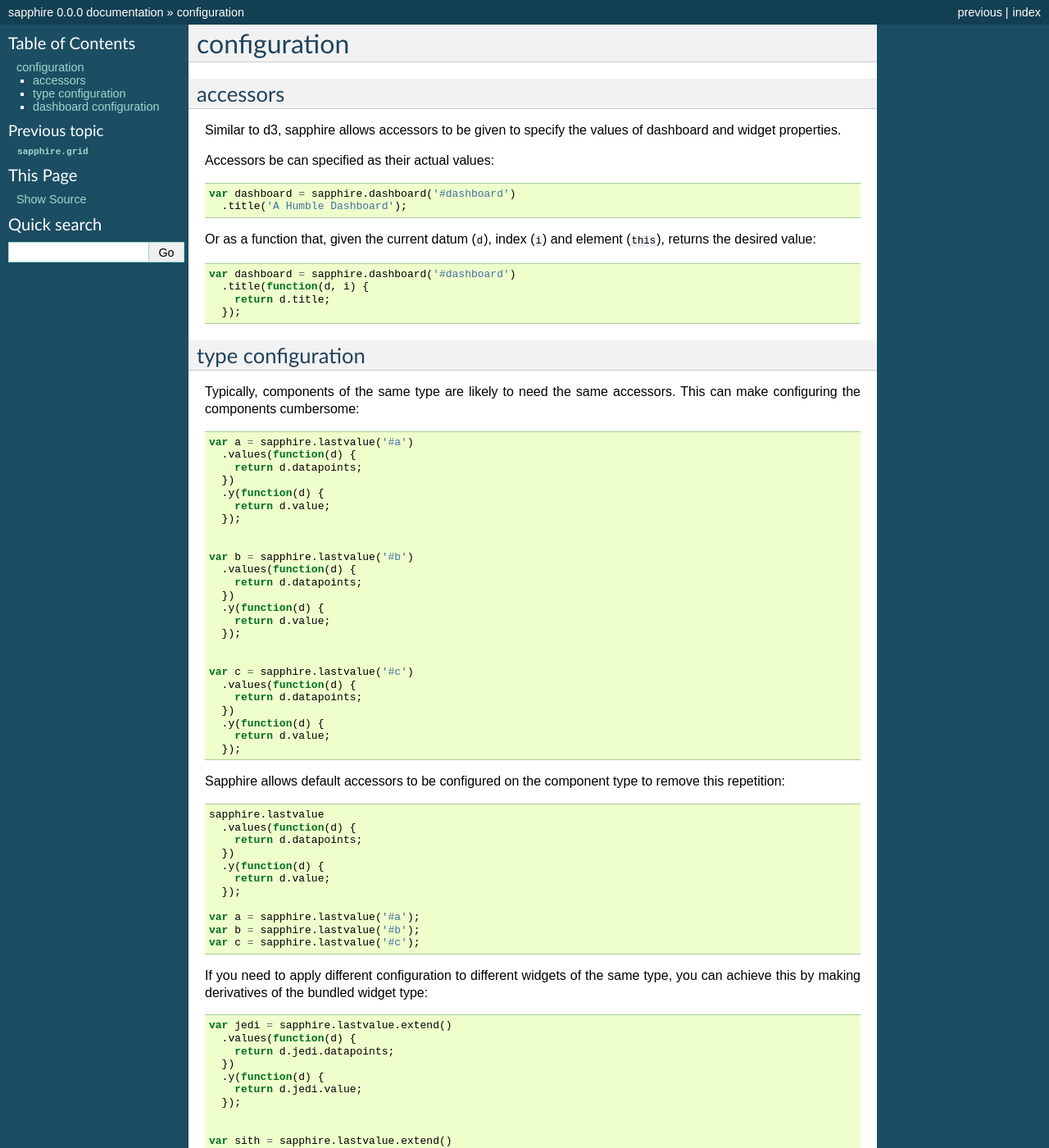
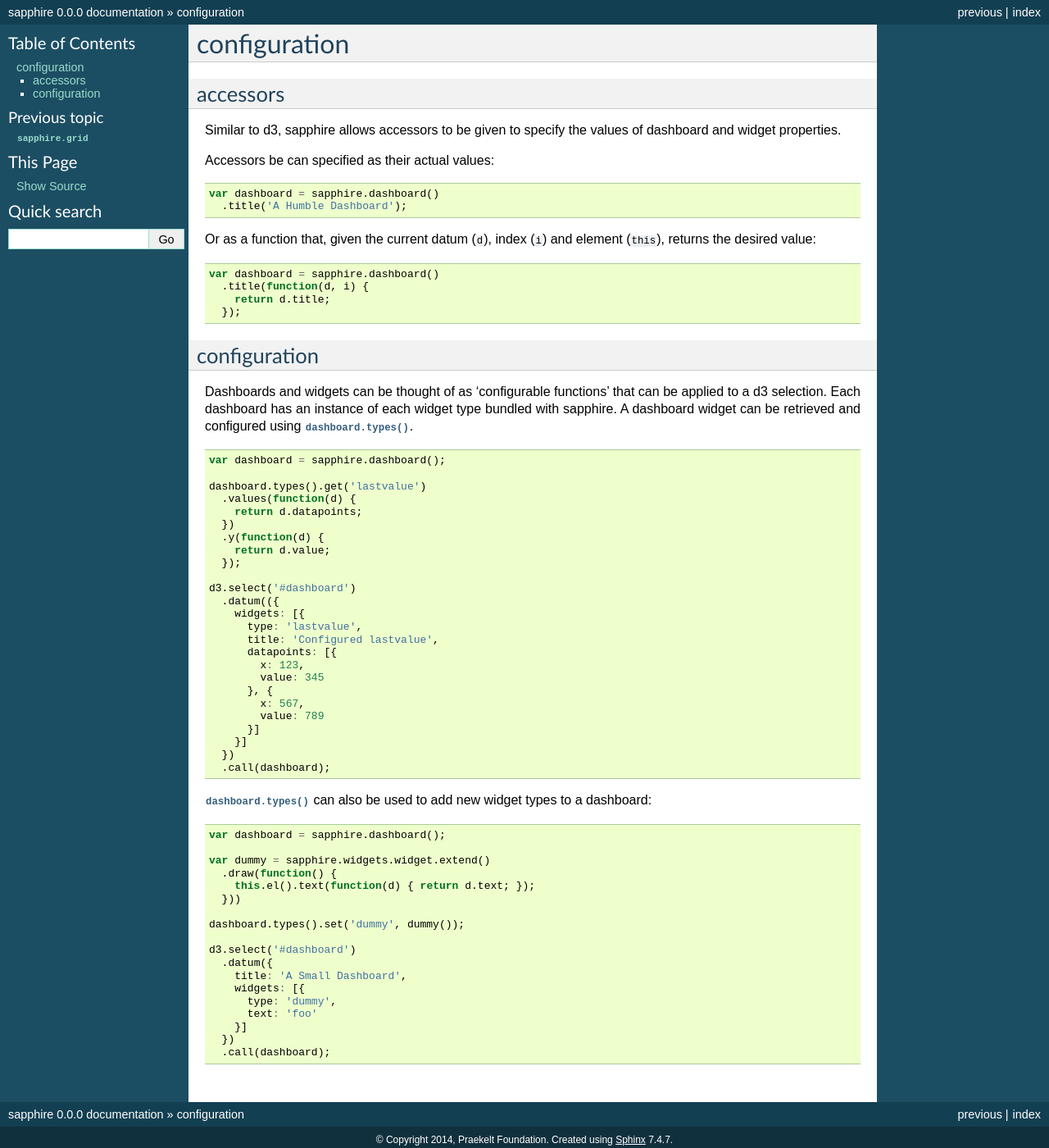
Before and after one commit to praekelt/sapphire, a Sphinx documentation site: the page built from docs/configuration.rst, in a window 1280 px wide and 1400 px high. Shown: the whole window at 82% size. Built offline with Sphinx 7.4.7, drawn with Linux system fonts in a browser that asks for light colours; some of the changed text lies outside the part shown.

Commit message:
Update documentation after change to have views accept an element when drawing

```diff
--- a/docs/configuration.rst
+++ b/docs/configuration.rst
@@ -22,101 +22,23 @@ Or as a function that, given the current datum (``d``), index (``i``) and elemen
 
 .. code-block:: javascript
 
-  var dashboard = sapphire.dashboard('#dashboard')
+  var dashboard = sapphire.dashboard()
     .title(function(d, i) {
       return d.title;
     });
 
 
-type configuration
-------------------
+configuration
+-------------
 
-Typically, components of the same type are likely to need the same accessors.
-This can make configuring the components cumbersome:
+Dashboards and widgets can be thought of as 'configurable functions' that can
+be applied to a d3 selection. Each dashboard has an instance of each widget
+type bundled with sapphire. A dashboard widget can be retrieved and configured
+using :func:`dashboard.types`.
 
 .. code-block:: javascript
 
-  var a = sapphire.lastvalue('#a')
-    .values(function(d) {
-      return d.datapoints;
-    })
-    .y(function(d) {
-      return d.value;
-    });
-
-
-  var b = sapphire.lastvalue('#b')
-    .values(function(d) {
-      return d.datapoints;
-    })
-    .y(function(d) {
-      return d.value;
-    });
-
-
-  var c = sapphire.lastvalue('#c')
-    .values(function(d) {
-      return d.datapoints;
-    })
-    .y(function(d) {
-      return d.value;
-    });
-
-Sapphire allows default accessors to be configured on the component type to
-remove this repetition:
-
-.. code-block:: javascript
-
-  sapphire.lastvalue
-    .values(function(d) {
-      return d.datapoints;
-    })
-    .y(function(d) {
-      return d.value;
-    });
-
-  var a = sapphire.lastvalue('#a');
-  var b = sapphire.lastvalue('#b');
-  var c = sapphire.lastvalue('#c');
-
-If you need to apply different configuration to different widgets of the same
-type, you can achieve this by making derivatives of the bundled widget type:
-
-.. code-block:: javascript
-
-  var jedi = sapphire.lastvalue.extend()
-    .values(function(d) {
-      return d.jedi.datapoints;
-    })
-    .y(function(d) {
-      return d.jedi.value;
-    });
-
-
-  var sith = sapphire.lastvalue.extend()
-    .values(function(d) {
-      return d.sith.datapoints;
-    })
-    .y(function(d) {
-      return d.sith.value;
-    });
-
-  var jedi1 = jedi('#jedi1');
-  var jedi2 = jedi('#jedi2');
-  var sith1 = sith('#sith1');
-  var sith2 = sith('#sith2');
-
-
-dashboard configuration
------------------------
-
-Each dashboard uses its own derivatives of the bundled widget types. This means
-that configuring a dashboard's widget types won't affect the actual bundled
-widget types:
-
-.. code-block:: javascript
-
-  var dashboard = sapphire.dashboard('#dashboard');
+  var dashboard = sapphire.dashboard();
 
   dashboard.types().get('lastvalue')
     .values(function(d) {
@@ -126,51 +48,41 @@ widget types:
       return d.value;
     });
 
-  dashboard({
-    widgets: [{
-      type: 'lastvalue',
-      title: 'Configured lastvalue',
-      datapoints: [{
-        x: 123,
-        value: 345
-      }, {
-        x: 567,
-        value: 789
+  d3.select('#dashboard')
+    .datum(({
+      widgets: [{
+        type: 'lastvalue',
+        title: 'Configured lastvalue',
+        datapoints: [{
+          x: 123,
+          value: 345
+        }, {
+          x: 567,
+          value: 789
+        }]
       }]
-    }]
-  });
+    })
+    .call(dashboard);
 
-  dashboard = sapphire.dashboard('#dashboard');
-
-  dashboard({
-    widgets: [{
-      type: 'lastvalue',
-      title: 'Default lastvalue',
-      values: [{
-        x: 123,
-        y: 345
-      }, {
-        x: 567,
-        y: 789
-      }]
-    }]
-  });
-
-Finally, you can also add your own widget types to a dashboard:
+:func:`dashboard.types` can also be used to add new widget types to a dashboard:
 
 .. code-block:: javascript
 
-  var dashboard = sapphire.dashboard('#dashboard');
+  var dashboard = sapphire.dashboard();
 
-  dashboard.types().set('dummy', sapphire.view.extend()
+  var dummy = sapphire.widgets.widget.extend()
     .draw(function() {
       this.el().text(function(d) { return d.text; });
-    }));
+    }))
 
-  dashboard({
-    title: 'A Small Dashboard',
-    widgets: [{
-      type: 'dummy',
-      text: 'foo'
-    }]
-  });
+  dashboard.types().set('dummy', dummy());
+
+  d3.select('#dashboard')
+    .datum({
+      title: 'A Small Dashboard',
+      widgets: [{
+        type: 'dummy',
+        text: 'foo'
+      }]
+    })
+    .call(dashboard);
```
Also changed, not shown: other parts of docs/configuration.rst (+1 -1 lines), docs/api/dashboard.rst (+118 -63 lines), docs/api/view.rst (+17 -48 lines), docs/api/widgets/lastvalue.rst (+72 -63 lines).
